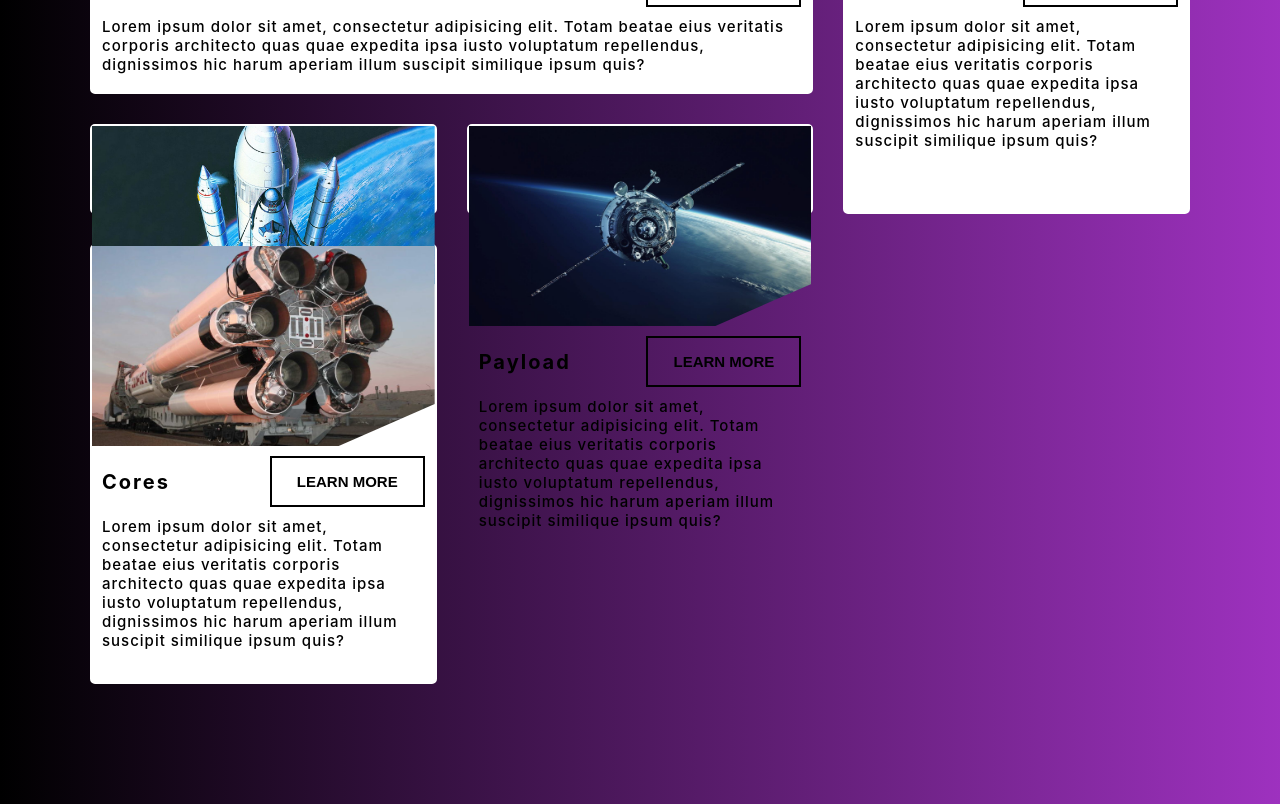
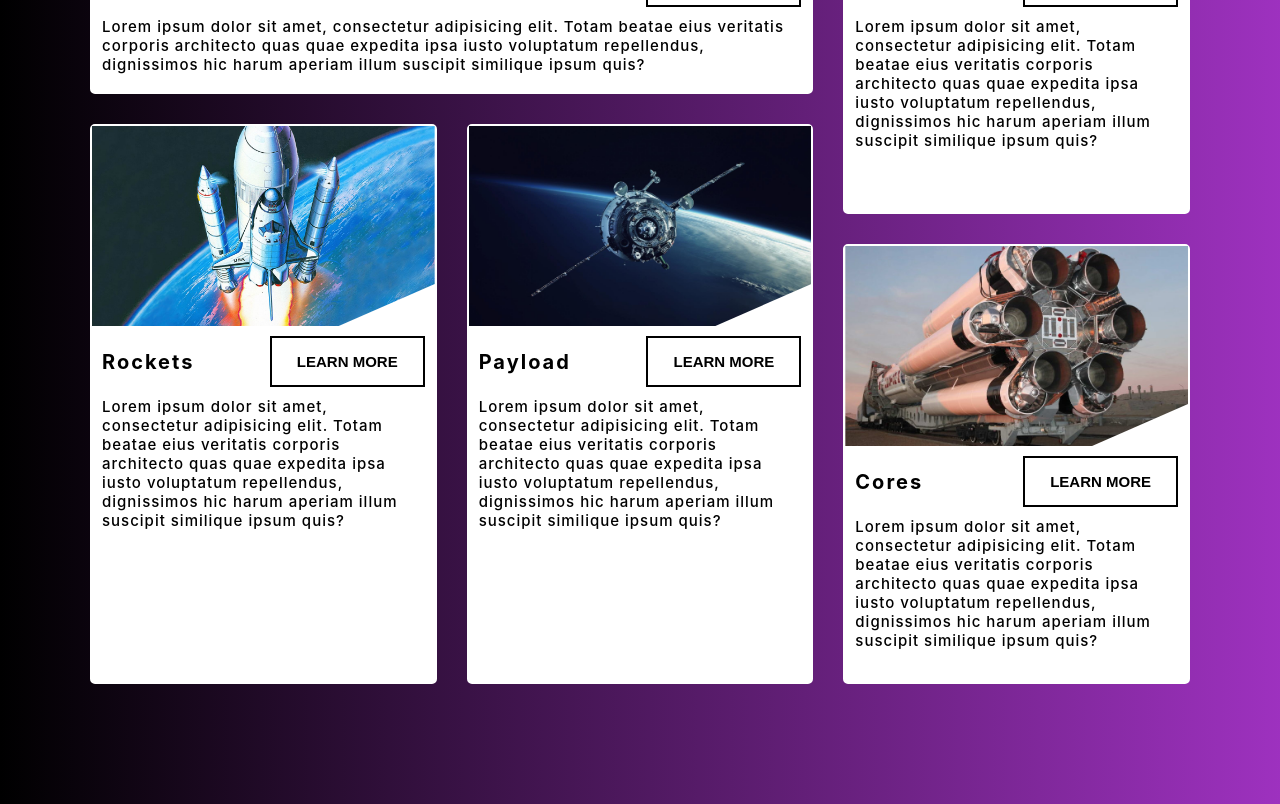
Before and after one commit to ShaileshBisht/spaceX, a React (Create React App) app: page /explore in a window 1280 px wide. Shown: the part 440-1244 px from the top of the page. Built offline with nearby package versions, Linux system fonts and the light colour scheme.

Commit message:
add grid column and grid-row for all card

```diff
--- a/src/component/ExploreCard.css
+++ b/src/component/ExploreCard.css
@@ -22,7 +22,18 @@
 }
 
 .card-3 {
-  grid-row: 2/3;
+  grid-column: 1/2;
+  grid-row: 2/4;
+}
+
+.card-4 {
+  grid-column: 2/3;
+  grid-row: 2/4;
+}
+
+.card-5 {
+  grid-column: 3/4;
+  grid-row: 3/4;
 }
 
 .exploreCard_top {
```
